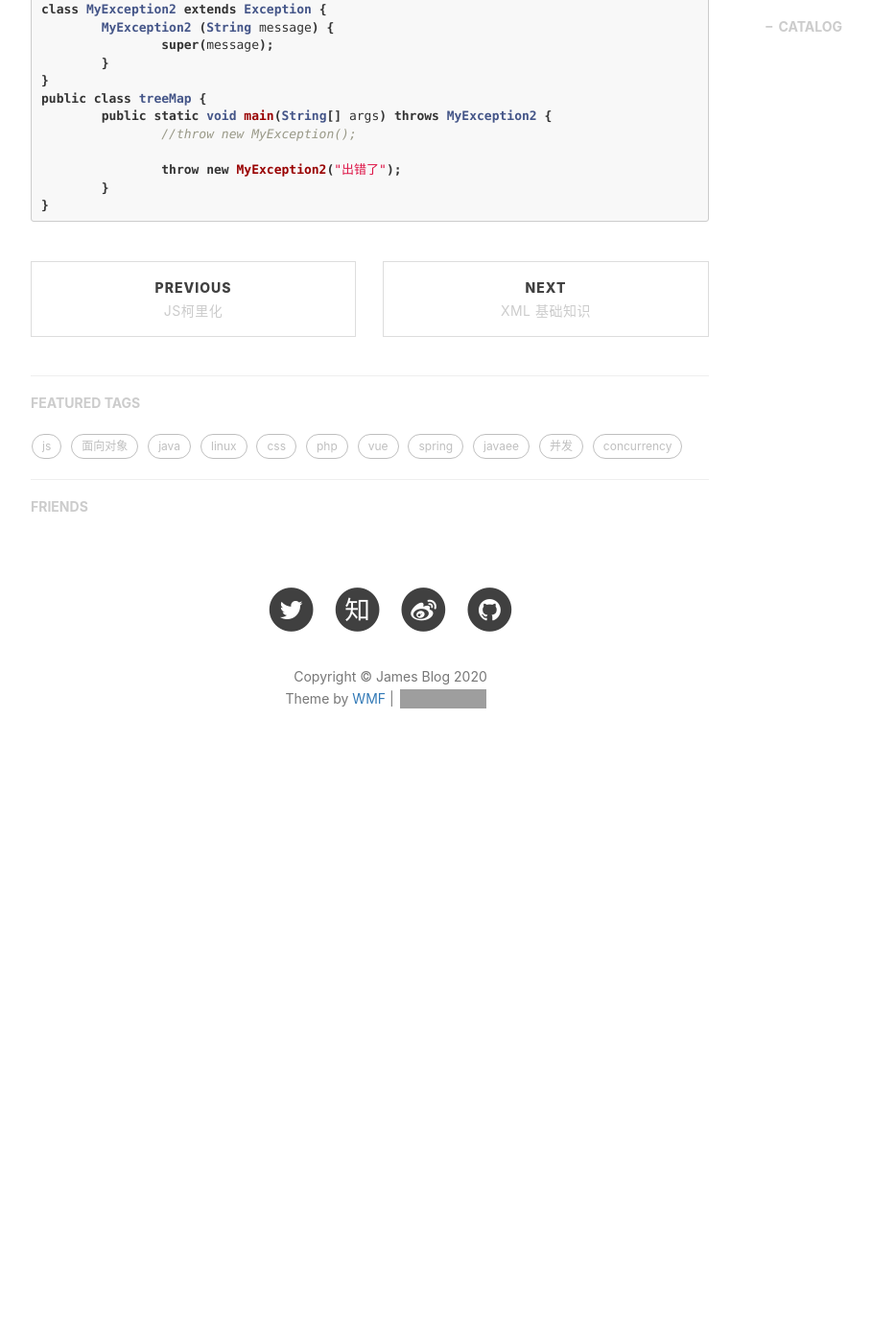
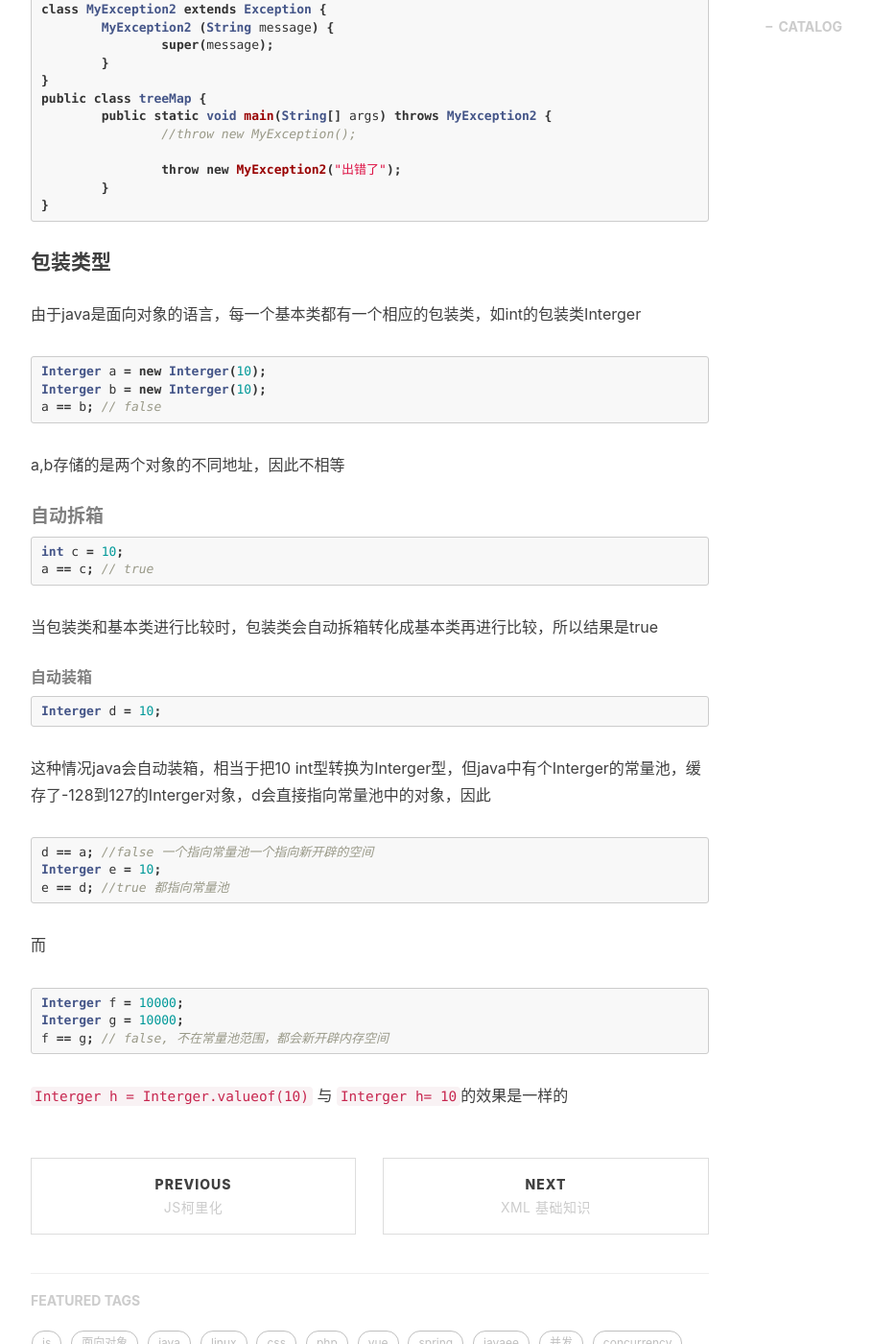
Before and after one commit to wmf217/blog, a Jekyll site: the page built from _posts/2018-02-02-javaee.markdown, in a window 1280 px wide and 1400 px high, scrolled down 14629 px. Shown: the whole window at 96% size, without its empty margins (233-1142 px from the left). Built offline with Jekyll 4.4.1, drawn with Linux system fonts in a browser that asks for light colours; nearby versions of some CDN libraries; comment, search, counter and statistics services are not loaded; before the commit the page ends 15461 px from its top, so only the background shows below that; grey boxes are pictures that could not be loaded.

Commit message:
装箱拆箱

````diff
--- a/_posts/2018-02-02-javaee.markdown
+++ b/_posts/2018-02-02-javaee.markdown
@@ -630,3 +630,34 @@ public class treeMap {
 	}
 }
 ```
+#### 包装类型
+由于java是面向对象的语言，每一个基本类都有一个相应的包装类，如int的包装类Interger
+```java
+Interger a = new Interger(10);
+Interger b = new Interger(10);
+a == b; // false
+```
+a,b存储的是两个对象的不同地址，因此不相等
+##### 自动拆箱
+```java
+int c = 10;
+a == c; // true
+```
+当包装类和基本类进行比较时，包装类会自动拆箱转化成基本类再进行比较，所以结果是true
+###### 自动装箱
+```java
+Interger d = 10;
+```
+这种情况java会自动装箱，相当于把10 int型转换为Interger型，但java中有个Interger的常量池，缓存了-128到127的Interger对象，d会直接指向常量池中的对象，因此
+```java
+d == a; //false 一个指向常量池一个指向新开辟的空间
+Interger e = 10;
+e == d; //true 都指向常量池
+```
+而
+```java
+Interger f = 10000;
+Interger g = 10000;
+f == g; // false, 不在常量池范围，都会新开辟内存空间
+```
+```Interger h = Interger.valueof(10)``` 与 ```Interger h= 10```的效果是一样的
````
